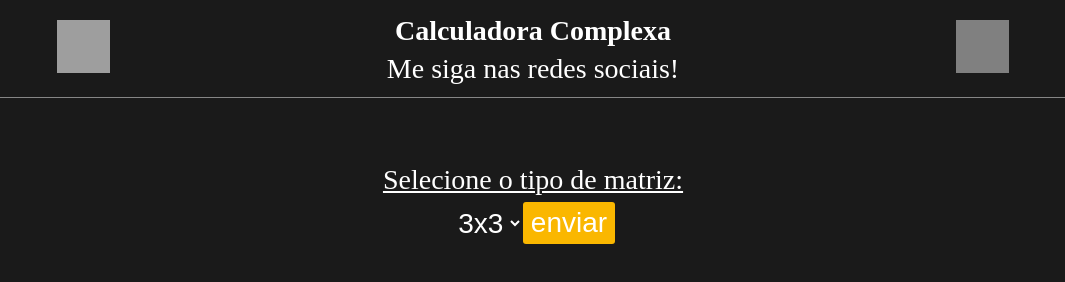
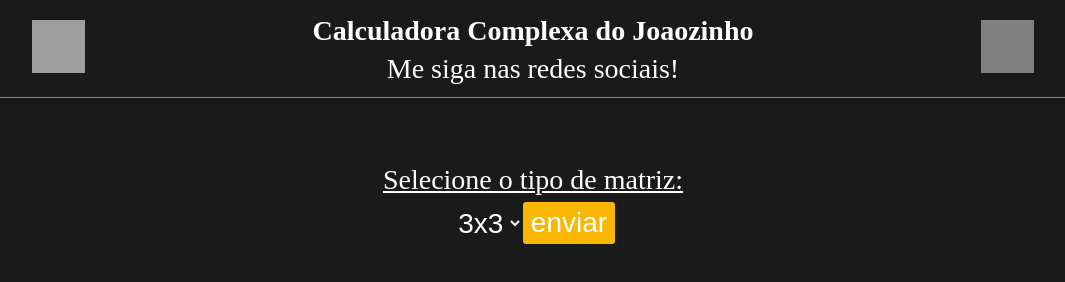
Before and after one commit to zKohn/calculadora-complexa, a website with bundled scripts: page index.html in a window 1280 px wide. Shown: the whole page, without its empty margins (107-1172 px from the left). Built offline with nearby package versions, Linux system fonts and the light colour scheme; grey boxes are pictures that could not be loaded; a web font is replaced by a local one.

Commit message:
teste so pra ver mesmo

```diff
--- a/index.html
+++ b/index.html
@@ -19,7 +19,7 @@
             <img class="logo" src="https://cdn3.iconfinder.com/data/icons/inficons/512/linkedin.png" alt="linkedin">
         </a>
         <div>
-            <div class="titulo">Calculadora Complexa</div>
+            <div class="titulo">Calculadora Complexa do Joaozinho</div>
             <div>Me siga nas redes sociais!</div>
         </div>
         <a href="https://github.com/zKohn/calculadora-complexa" target="_blank">
```
